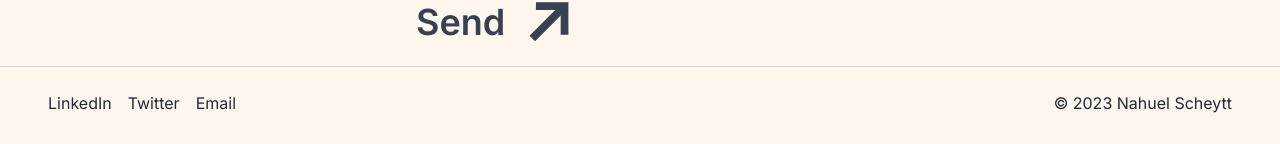
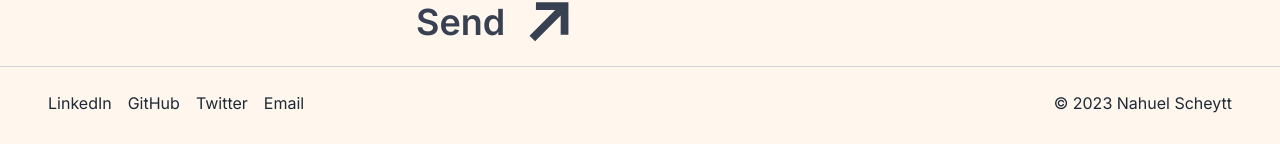
Before and after one commit to nescheytt/portfolio-dev, a Next.js app: page / in a window 1280 px wide. Shown: the part 3892-4036 px from the top of the page. Built offline with nearby package versions, Linux system fonts and the light colour scheme.

Commit message:
feat: add access to github in footer

```diff
--- a/src/components/Footer.tsx
+++ b/src/components/Footer.tsx
@@ -1,3 +1,4 @@
+import Link from 'next/link'
 import { useMouseEventsContext } from '@/context/mouseEvents'
 import { listItems } from '@/constants/footer'
 
@@ -6,13 +7,13 @@ const Footer = () => {
 
   return (
     <footer className="w-full flex flex-col md:flex-row justify-between items-center border-t border-gray-300 py-8 px-8 md:px-12 md:pt-6 gap-y-10 md:gap-y-0">
-      <ul className="w-full flex justify-center md:justify-start gap-x-4">
+      <ol className="w-full flex justify-center md:justify-start gap-x-4">
         {listItems.map((item, index) => (
           <li key={index} onMouseOver={mouseEvents.onMouseOver} onMouseLeave={mouseEvents.onMouseLeave}>
-            <a href={item.href} className="text-gray-800 hover:underline" target="_blank">{item.label}</a>
+            <Link href={item.href} className="text-gray-800 hover:underline" target="_blank">{item.label}</Link>
           </li>
         ))}
-      </ul>
+      </ol>
 
       <p className="text-gray-800 whitespace-nowrap">© 2023 Nahuel Scheytt</p>
     </footer>
--- a/src/constants/footer.ts
+++ b/src/constants/footer.ts
@@ -1,14 +1,28 @@
-export const listItems = [
+type ListItems = {
+	id: number
+	href: string
+	label: string
+}
+
+export const listItems: ListItems[] = [
 	{
-    href: "https://www.linkedin.com/in/nahuel-scheytt/",
-    label: "LinkedIn"
+		id: 1,
+		href: 'https://www.linkedin.com/in/nahuel-scheytt/',
+		label: 'LinkedIn'
 	},
 	{
-    href: "https://twitter.com/nahueesch",
-    label: "Twitter"
+		id: 2,
+		href: 'https://github.com/nescheytt',
+		label: 'GitHub'
 	},
 	{
-    href: "mailto:nahuel.scheytt@gmail.com",
-    label: "Email"
+		id: 3,
+		href: 'https://twitter.com/nahueesch',
+		label: 'Twitter'
 	},
+	{
+		id: 4,
+		href: 'mailto:nahuel.scheytt@gmail.com',
+		label: 'Email'
+	}
 ]
```
Lines whose indentation alone changed are shown as unchanged.
